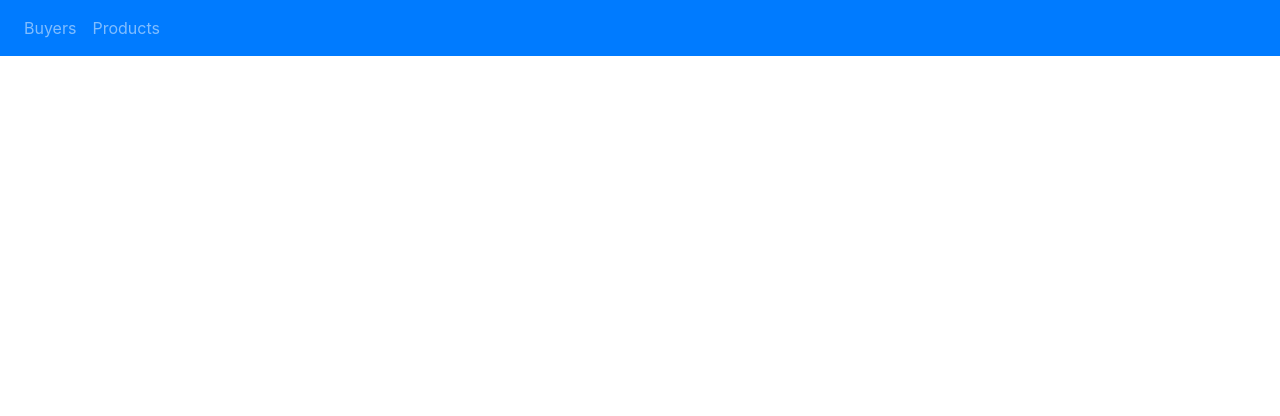
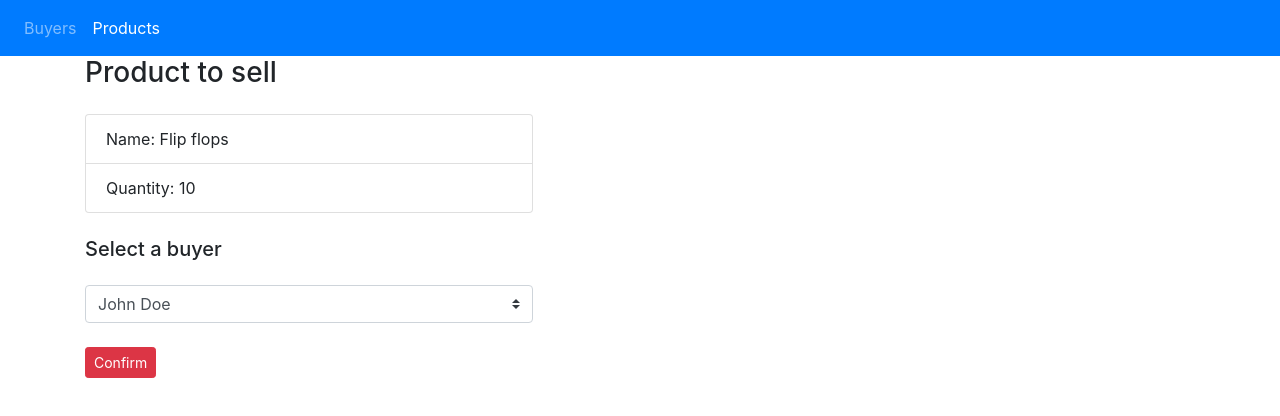
Before and after one commit to dregos/store, an Angular app: page /products/0 in a window 1280 px wide. Before the commit this address led to /. Shown: the top 416 px of the page. Built offline with nearby package versions, Linux system fonts and the light colour scheme.

Commit message:
Selling component - bind sell to product and buyer

```diff
--- a/src/app/app-routing.module.ts
+++ b/src/app/app-routing.module.ts
@@ -5,6 +5,7 @@ import { BuyersComponent } from './components/buyers/buyers.component';
 import { BuyersDetailsComponent } from './components/buyers/buyers-details/buyers-details.component';
 import { ProductsComponent } from './components/products/products.component';
 
+import { SellingComponent } from './components/selling/selling.component';
 
 const appRoutes: Routes = [
   {
@@ -24,6 +25,10 @@ const appRoutes: Routes = [
     path: 'products',
     component: ProductsComponent
   },
+  {
+    path: 'products/:id',
+    component: SellingComponent,
+  },
 ];
 
 @NgModule({
--- a/src/app/app.module.ts
+++ b/src/app/app.module.ts
@@ -10,6 +10,7 @@ import { LayoutComponent } from './components/layout/layout.component';
 import { BuyersComponent } from './components/buyers/buyers.component';
 import { ProductsComponent } from './components/products/products.component';
 import { BuyersDetailsComponent } from './components/buyers/buyers-details/buyers-details.component';
+import { SellingComponent } from './components/selling/selling.component';
 
 
 @NgModule({
@@ -18,7 +19,8 @@ import { BuyersDetailsComponent } from './components/buyers/buyers-details/buyer
     LayoutComponent,
     BuyersComponent,
     ProductsComponent,
-    BuyersDetailsComponent
+    BuyersDetailsComponent,
+    SellingComponent
   ],
   imports: [
     BrowserModule,
--- a/src/app/components/products/products.component.html
+++ b/src/app/components/products/products.component.html
@@ -10,7 +10,7 @@
 		<tr>
 			<th>Name</th>
 			<th>Quantity left</th>
-			<th>Actions</th>
+			<th colspan="3">Actions</th>
 		</tr>
 	</thead>
 	<tbody>
@@ -24,6 +24,10 @@
 				<button class="btn btn-danger btn-sm" (click)="addOne(product)">+</button>
 				<button *ngIf="product.quantity > 0" class="btn btn-danger btn-sm" (click)="removeOne(product)">-</button>
 			</td>
+			<td>
+				<a [routerLink]="['/products', product.id]">Sell</a>
+			</td>
+
 		</tr>
 	</tbody>
 </table>
--- /dev/null
+++ b/src/app/components/selling/selling.component.html
@@ -0,0 +1,16 @@
+<h3>Product to sell</h3>
+<div class="form-group col-md-5 pl-0 my-lg-4 my-2">
+  <ul class="list-group">
+  	<li class="list-group-item">Name: {{ product.name }}</li>
+  	<li class="list-group-item">Quantity: {{ product.quantity }}</li>
+  </ul>
+</div>
+<h5>Select a buyer</h5>
+<div class="form-group col-md-5 pl-0 my-lg-4 my-2">
+  <select class="custom-select mb-2 mr-sm-2 mb-sm-0" id="inlineFormCustomSelect">
+    <option *ngFor="let buyer of buyers" value="{{buyer.id}}">{{buyer.first_name}} {{buyer.last_name}}</option>
+  </select>
+</div>
+<div class="form-group col-md-5 pl-0 my-lg-4 my-2">
+  <button class="btn btn-danger btn-sm" (click)="sell()">Confirm</button>
+</div>
--- /dev/null
+++ b/src/app/components/selling/selling.component.ts
@@ -0,0 +1,33 @@
+import { Component, OnInit } from '@angular/core';
+import { ActivatedRoute } from '@angular/router';
+import { ProductsService } from '../../shared/services/products.service';
+import { Product } from '../products/product';
+
+import { BuyersService } from '../../shared/services/buyers.service';
+import { Buyer } from '../buyers/buyer';
+
+@Component({
+  selector: 'app-selling',
+  templateUrl: './selling.component.html'
+})
+export class SellingComponent implements OnInit {
+
+  private product: Product = new Product(null, '',null);
+  private buyer: Buyer = new Buyer(null, '','','')
+  private buyers: Buyer[] = [];
+
+  constructor(private route: ActivatedRoute,
+              private productsService: ProductsService,
+              private buyersService: BuyersService) {
+      this.buyers = this.buyersService.getBuyers();
+  }
+
+  ngOnInit() {
+  	this.route.params.subscribe(()=>{
+  		let id = parseInt(this.route.snapshot.paramMap.get('id'));
+      this.product = this.productsService.getProductById(id);
+  	});
+  }
+
+
+}
```
Also changed, not shown: src/app/shared/services/selling.service.ts (added, +12 -0 lines).
